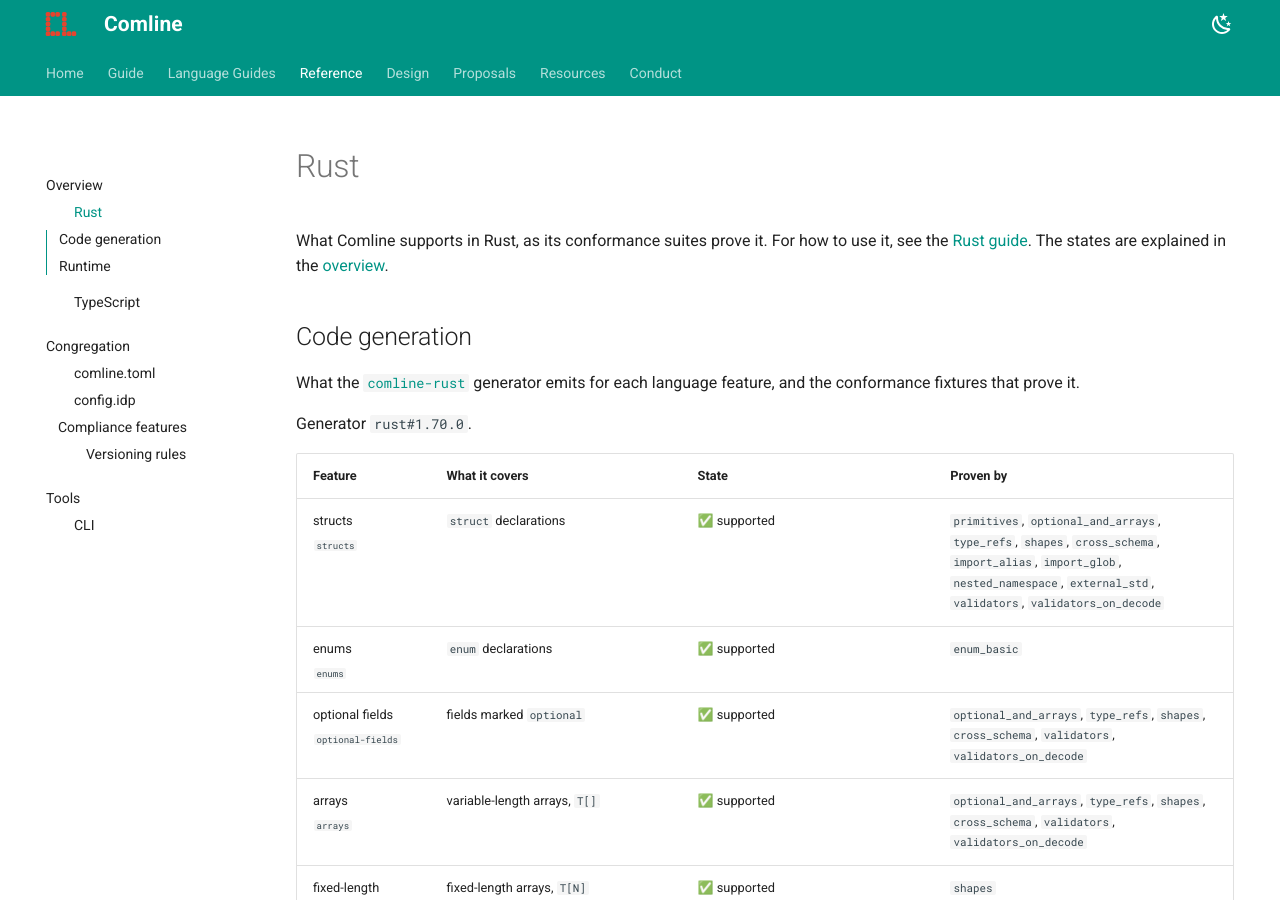
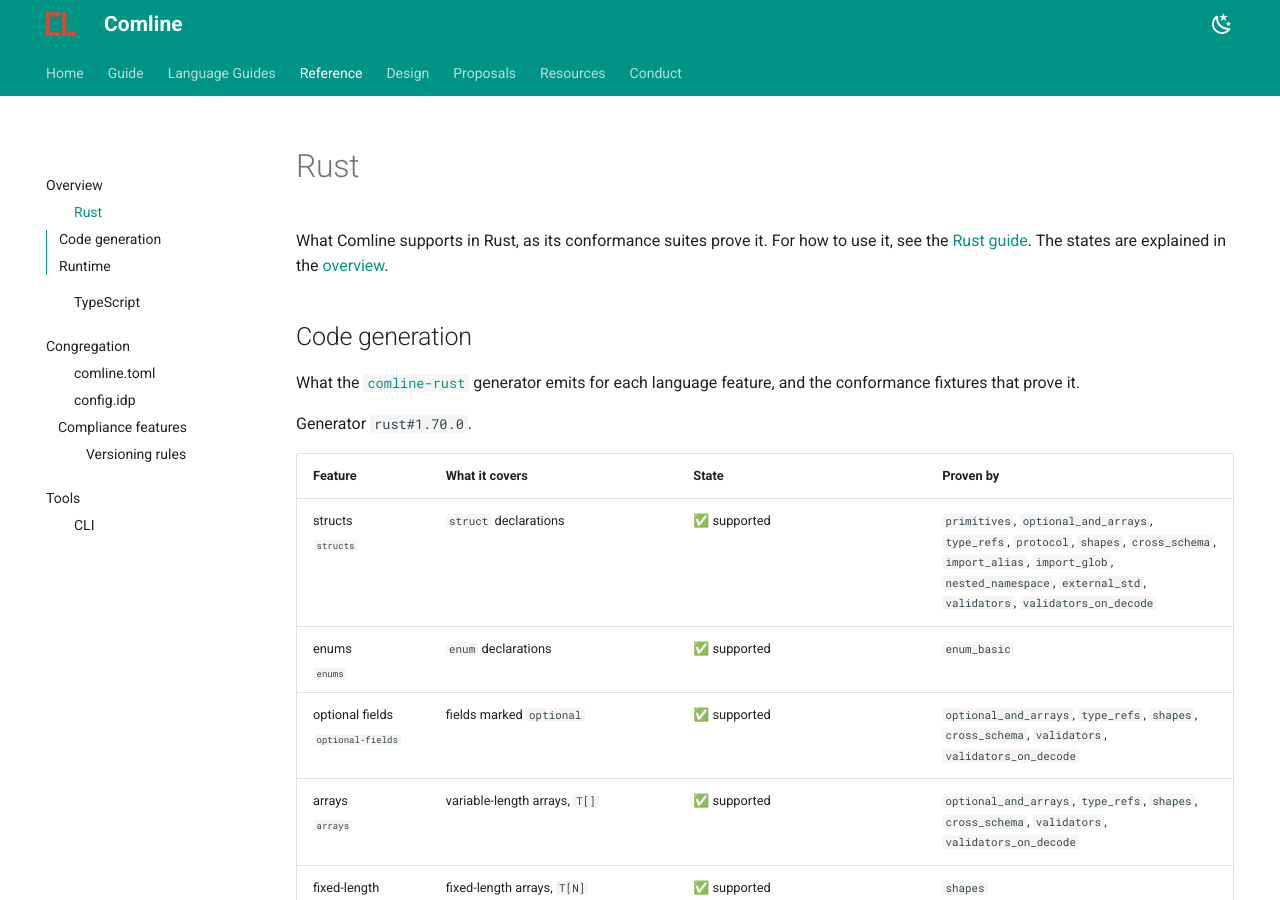
Before and after one commit to ComlineProject/docs, an MkDocs documentation site: the page built from docs/docs/reference/languages/rust.md, in a window 1280 px wide and 900 px high. Built offline with MkDocs 1.6.1 and Material for MkDocs 9.7.7, drawn with Linux system fonts in a browser that asks for light colours; the version menu is left out.

Commit message:
docs: re-render the language pages: protocol also proves structs (generation#64)

```diff
--- a/docs/docs/reference/languages/rust.md
+++ b/docs/docs/reference/languages/rust.md
@@ -16,7 +16,7 @@ Generator `rust#1.70.0`.
 
 | Feature | What it covers | State | Proven by |
 |---|---|---|---|
-| structs <br><sub>`structs`</sub> | `struct` declarations | ✅ supported | `primitives`, `optional_and_arrays`, `type_refs`, `shapes`, `cross_schema`, `import_alias`, `import_glob`, `nested_namespace`, `external_std`, `validators`, `validators_on_decode` |
+| structs <br><sub>`structs`</sub> | `struct` declarations | ✅ supported | `primitives`, `optional_and_arrays`, `type_refs`, `protocol`, `shapes`, `cross_schema`, `import_alias`, `import_glob`, `nested_namespace`, `external_std`, `validators`, `validators_on_decode` |
 | enums <br><sub>`enums`</sub> | `enum` declarations | ✅ supported | `enum_basic` |
 | optional fields <br><sub>`optional-fields`</sub> | fields marked `optional` | ✅ supported | `optional_and_arrays`, `type_refs`, `shapes`, `cross_schema`, `validators`, `validators_on_decode` |
 | arrays <br><sub>`arrays`</sub> | variable-length arrays, `T[]` | ✅ supported | `optional_and_arrays`, `type_refs`, `shapes`, `cross_schema`, `validators`, `validators_on_decode` |
```
Also changed, not shown: docs/docs/reference/languages/typescript.md (+1 -1 lines).
